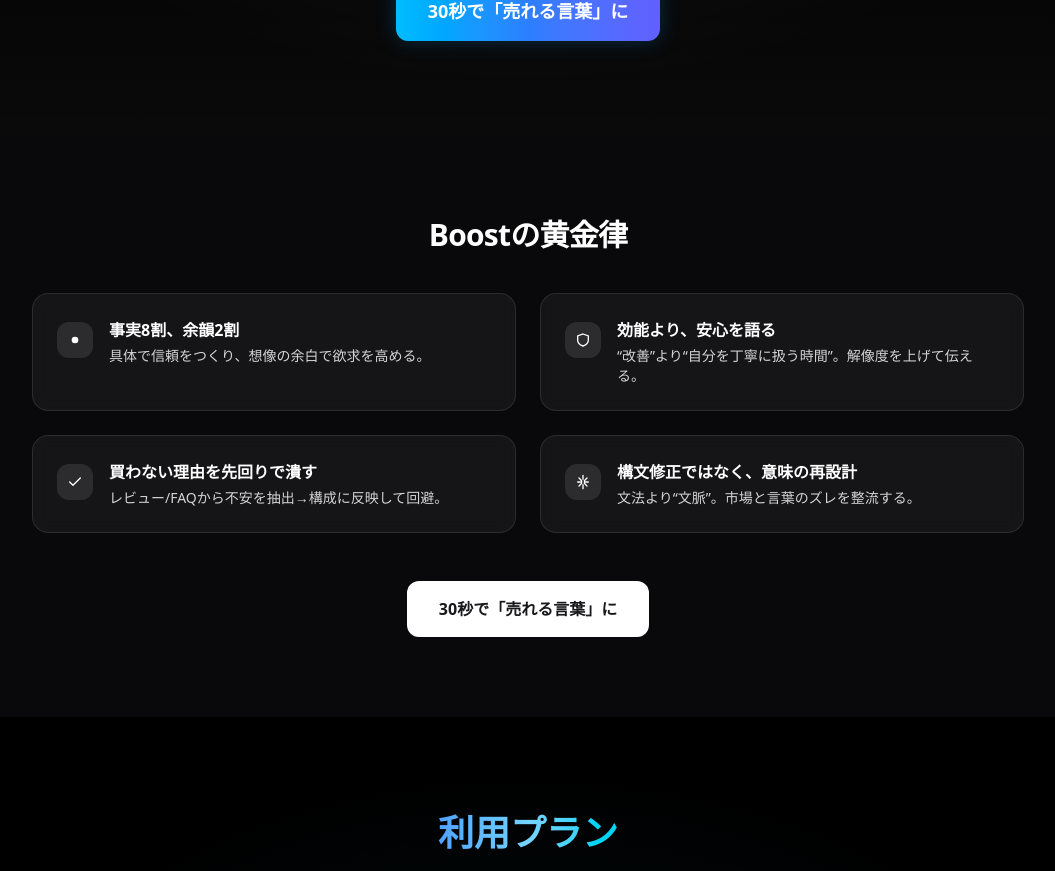
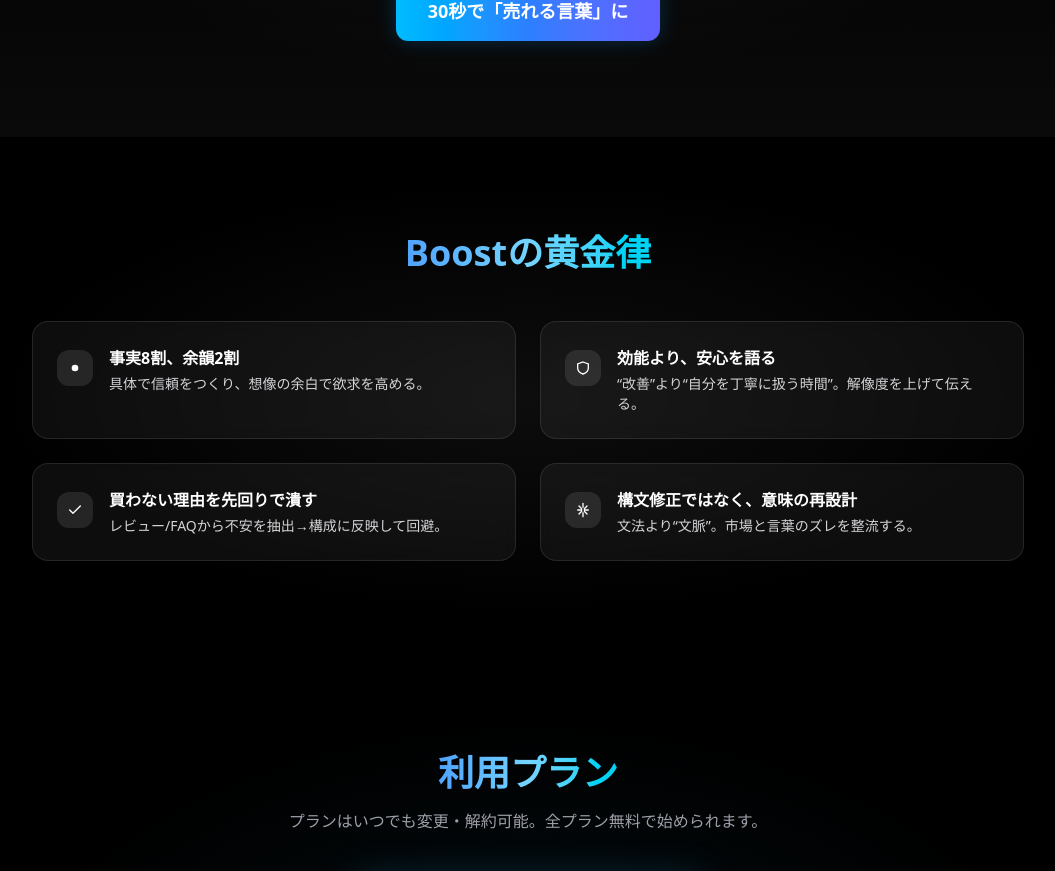
Before and after one commit to Waltz0820/boostsuite-app, a Next.js app: page / in a window 1280 px wide. Shown: the part 4151-5022 px from the top of the page, without its empty margins (112-1167 px from the left). Built offline with nearby package versions, Linux system fonts and the light colour scheme.

Commit message:
feat: 変更内容

```diff
--- a/app/components/rules-dark.tsx
+++ b/app/components/rules-dark.tsx
@@ -33,18 +33,25 @@
 
 export default function RulesDark() {
   return (
-    <section className="bg-zinc-950 text-white py-20">
-      <div className="mx-auto max-w-5xl px-4">
-        <h2 className="text-center text-2xl md:text-3xl font-bold tracking-tight">
-          Boostの黄金律
+    <section className="relative py-24 bg-black text-white overflow-hidden">
+      {/* 背景ノイズ */}
+      <div className="pointer-events-none absolute inset-0 bg-[radial-gradient(ellipse_at_center,rgba(255,255,255,0.05),transparent_60%)]" />
+
+      <div className="relative mx-auto max-w-5xl px-4">
+        {/* 見出し */}
+        <h2 className="text-center text-3xl md:text-4xl font-bold mb-12">
+          <span className="bg-gradient-to-r from-blue-400 via-sky-300 to-cyan-400 bg-clip-text text-transparent">
+            Boostの黄金律
+          </span>
         </h2>
 
-        <div className="mt-10 grid md:grid-cols-2 gap-6">
+        {/* ルールリスト */}
+        <div className="grid md:grid-cols-2 gap-6">
           {rules.map((r, i) => (
             <article
               key={i}
-              className="rounded-2xl border border-white/10 bg-white/5 p-6 backdrop-blur
-                         transition-all hover:bg-white/10"
+              className="rounded-2xl border border-white/10 bg-white/5 p-6 backdrop-blur-sm
+                         transition hover:border-white/20 hover:bg-white/7"
             >
               <div className="flex items-start gap-4">
                 <div className="mt-1 inline-flex h-9 w-9 shrink-0 items-center justify-center
@@ -52,30 +59,19 @@
                   {r.icon}
                 </div>
                 <div>
-                  <h3 className="font-semibold">{r.title}</h3>
+                  <h3 className="font-semibold text-white">{r.title}</h3>
                   <p className="mt-1 text-sm text-zinc-300">{r.detail}</p>
                 </div>
               </div>
             </article>
           ))}
         </div>
-
-        {/* サブCTA（暗面に白ボタンでコントラスト） */}
-        <div className="mt-12 text-center">
-          <a
-            href="/tool"
-            className="inline-block rounded-xl bg-white px-8 py-4 text-zinc-900 font-semibold
-                       hover:bg-zinc-100 transition"
-          >
-            30秒で「売れる言葉」に
-          </a>
-        </div>
       </div>
     </section>
   );
 }
 
-/* ---- icons (線画・モノトーン) ---- */
+/* ---- icons (線画・モノトーン統一) ---- */
 function DotIcon() {
   return (
     <svg width="16" height="16" viewBox="0 0 24 24">
@@ -86,22 +82,36 @@
 function ShieldIcon() {
   return (
     <svg width="16" height="16" viewBox="0 0 24 24" className="fill-none">
-      <path d="M12 3l8 3v6c0 5-3.5 7.5-8 9-4.5-1.5-8-4-8-9V6l8-3z" stroke="currentColor" strokeWidth="2"/>
+      <path
+        d="M12 3l8 3v6c0 5-3.5 7.5-8 9-4.5-1.5-8-4-8-9V6l8-3z"
+        stroke="currentColor"
+        strokeWidth="2"
+      />
     </svg>
   );
 }
 function CheckIcon() {
   return (
     <svg width="16" height="16" viewBox="0 0 24 24" className="fill-none">
-      <path d="M20 6L9 17l-5-5" stroke="currentColor" strokeWidth="2" strokeLinecap="round" strokeLinejoin="round"/>
+      <path
+        d="M20 6L9 17l-5-5"
+        stroke="currentColor"
+        strokeWidth="2"
+        strokeLinecap="round"
+        strokeLinejoin="round"
+      />
     </svg>
   );
 }
 function SparkIcon() {
   return (
     <svg width="16" height="16" viewBox="0 0 24 24" className="fill-none">
-      <path d="M12 2v6M12 16v6M4 12h6M14 12h6M6 6l4 4M14 14l4 4M6 18l4-4M14 10l4-4"
-            stroke="currentColor" strokeWidth="2" strokeLinecap="round"/>
+      <path
+        d="M12 2v6M12 16v6M4 12h6M14 12h6M6 6l4 4M14 14l4 4M6 18l4-4M14 10l4-4"
+        stroke="currentColor"
+        strokeWidth="2"
+        strokeLinecap="round"
+      />
     </svg>
   );
 }
```
